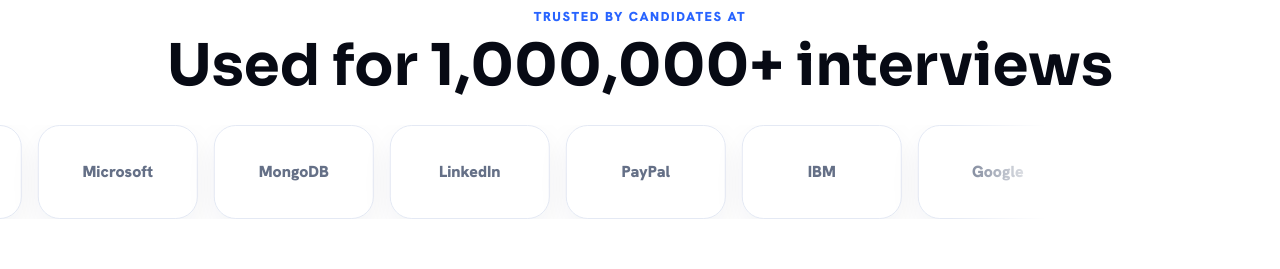
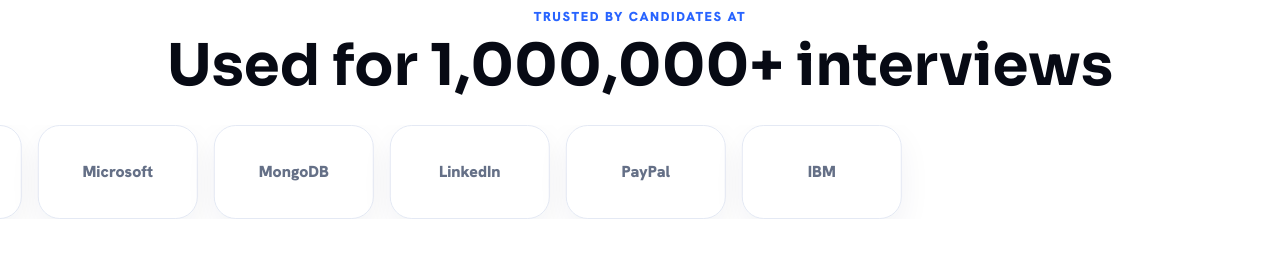
Before and after one commit to Kshitij-Chandrakar/saiia_project, a React (Vite) app in the folder frontend/: page / in a window 1280 px wide. Shown: the part 5360-5629 px from the top of the page. Built offline with nearby package versions, Linux system fonts and the light colour scheme; no server answers.

Commit message:
Drop the trusted-companies marquee for a static centered row
Six logos fit comfortably in the container at this width - the duplicated
list and infinite scroll were solving a problem that didn't exist, and
produced half-cut, faded logos at both edges instead of a centered row.

```diff
--- a/frontend/src/landing/LandingPage.jsx
+++ b/frontend/src/landing/LandingPage.jsx
@@ -482,9 +482,9 @@
         <p>TRUSTED BY CANDIDATES AT</p>
         <h2>Used for 1,000,000+ interviews</h2>
       </div>
-      <div className="trusted-rail" aria-label="Company logo marquee">
-        {[...trustedCompanies, ...trustedCompanies].map((company, index) => (
-          <span key={`${company}-${index}`}>{company}</span>
+      <div className="trusted-rail" aria-label="Companies candidates interview at">
+        {trustedCompanies.map((company) => (
+          <span key={company}>{company}</span>
         ))}
       </div>
     </section>
```
